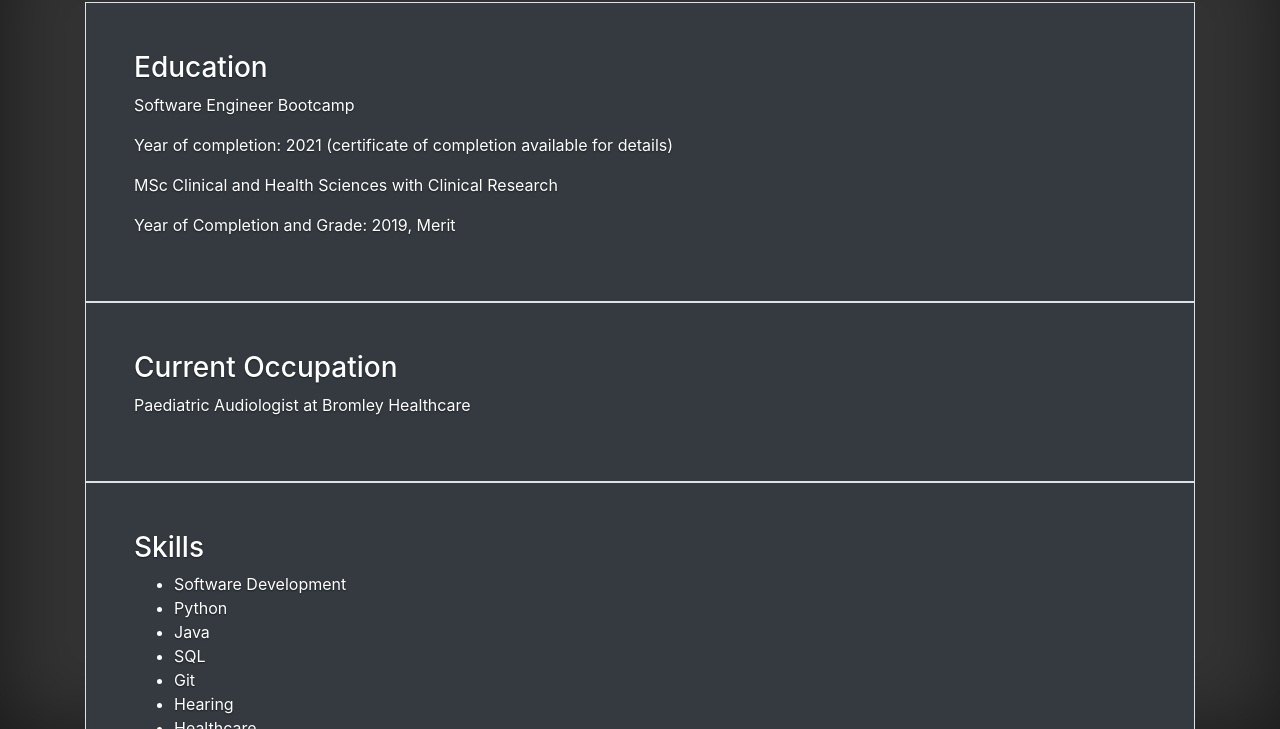
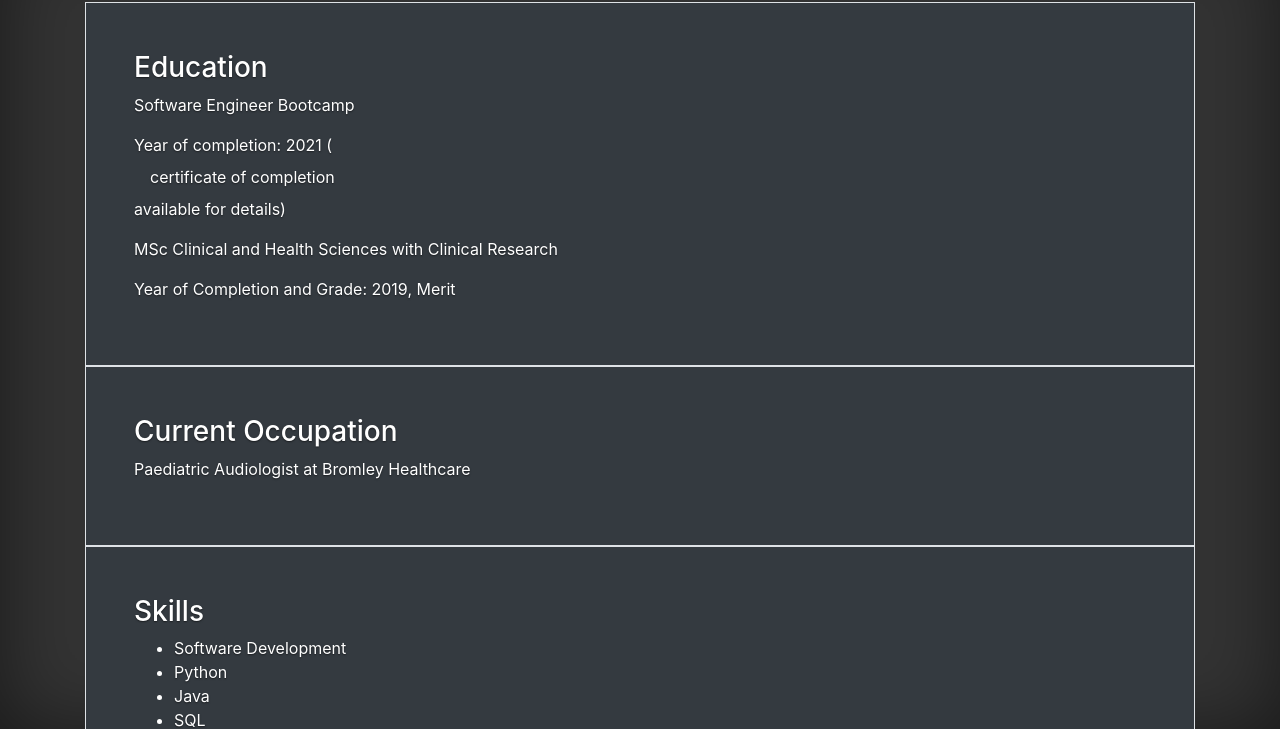
Before and after one commit to esfurtado/Elda_Furtado_resume, a plain HTML site: page Page2.html in a window 1280 px wide. Shown: the part 68-797 px from the top of the page. Drawn offline with nearby package versions, Linux system fonts and the light colour scheme.

Commit message:
updating the certificate

```diff
--- a/Page2.html
+++ b/Page2.html
@@ -16,8 +16,8 @@
             <div class="h-30 p-5 bg-dark border rounded-3">
                 <h3>Education</h3>
                 <p>Software Engineer Bootcamp<p>
-                <p>Year of completion: 2021 (certificate of completion available for details)<p>
-                <p> <p>
+                <p>Year of completion: 2021 (<a class="nav-link active" href="Elda Furtado - Software Engineer Bootcamp.pdf">certificate of completion</a> available for details)<p>
+                </p>
                 <p>MSc Clinical and Health Sciences with Clinical Research</p>
                 <p>Year of Completion and Grade: 2019, Merit</p>
             </div>
```
